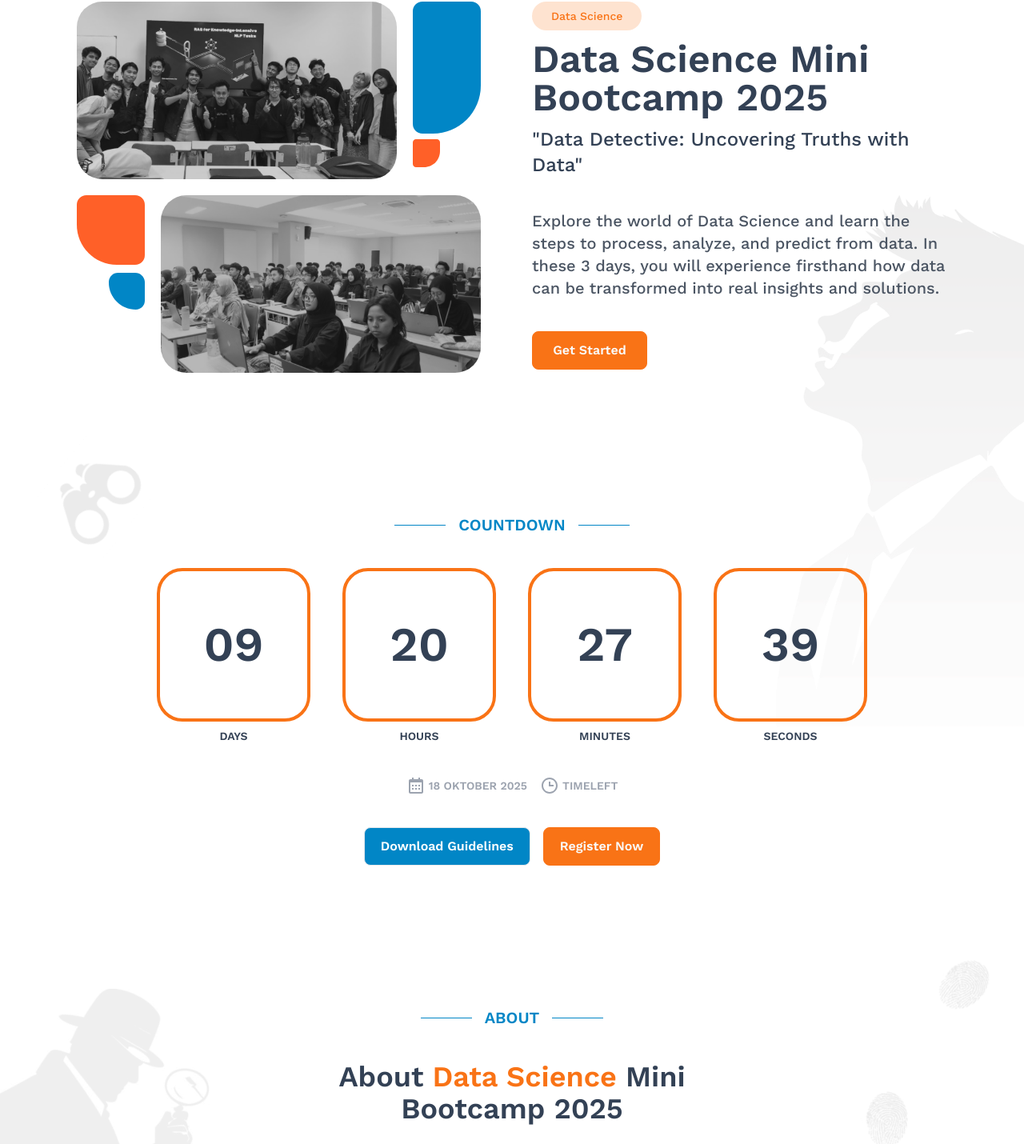
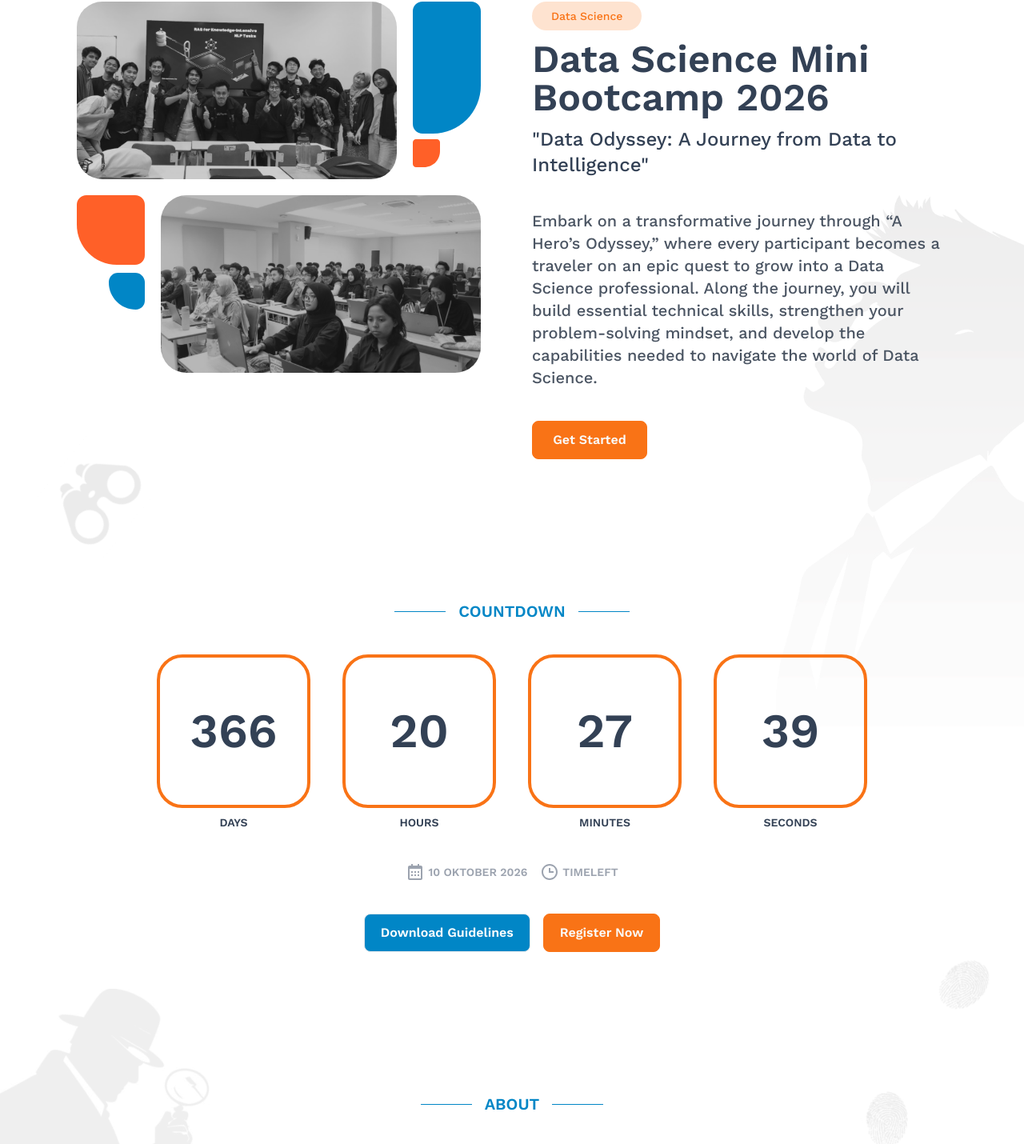
Before and after one commit to bccfilkom/web-dsmbc, a Next.js app: page / in a window 1280 px wide. Shown: the part 158-1588 px from the top of the page at 80% size. Built offline with nearby package versions, Linux system fonts and the light colour scheme.

Commit message:
fix: update metadata and content for Data Science Mini Bootcamp 2026

```diff
--- a/src/app/page.tsx
+++ b/src/app/page.tsx
@@ -51,10 +51,10 @@ export default function AboutPage() {
               <div className="flex flex-col gap-5 lg:gap-10">
                 <div className="flex flex-col gap-3">
                   <Label text="Data Science" className="bg-orange-500 bg-opacity-20 text-orange-500 text-xs lg:text-sm"/>
-                  <h1 className="font-semibold text-3xl lg:text-5xl text-slate-700">Data Science Mini Bootcamp 2025</h1>
-                  <h2 className="font-medium text-xl lg:text-2xl text-slate-700">&quot;Data Detective: Uncovering Truths with Data&quot;</h2>
+                  <h1 className="font-semibold text-3xl lg:text-5xl text-slate-700">Data Science Mini Bootcamp 2026</h1>
+                  <h2 className="font-medium text-xl lg:text-2xl text-slate-700">&quot;Data Odyssey: A Journey from Data to Intelligence&quot;</h2>
                 </div>
-                <p className="font-medium text-base lg:text-xl text-gray-600">Explore the world of Data Science and learn the steps to process, analyze, and predict from data. In these 3 days, you will experience firsthand how data can be transformed into real insights and solutions.</p>
+                <p className="font-medium text-base lg:text-xl text-gray-600">Embark on a transformative journey through “A Hero’s Odyssey,” where every participant becomes a traveler on an epic quest to grow into a Data Science professional. Along the journey, you will build essential technical skills, strengthen your problem-solving mindset, and develop the capabilities needed to navigate the world of Data Science.</p>
                 <Button variant="secondary" className="w-36 h-12" onClick={() => handleClickScroll("countdown")}>
                   Get Started
                 </Button>
@@ -69,13 +69,13 @@ export default function AboutPage() {
           </div>
           <div className="flex flex-col gap-6 lg:gap-10">
             <CountdownSection
-              closeRegistration={new Date("2025-10-18T00:00:00")}
+              closeRegistration={new Date("2026-10-10T00:00:00")}
               onComplete={() => {}}
             />
             <div className="flex gap-4 items-center justify-center text-gray-400 font-semibold text-sm">
               <div className="flex gap-1 items-center">
                 <BiCalendar size={24} />
-                <p>18 OKTOBER 2025</p>
+                <p>10 OKTOBER 2026</p>
               </div>
               <div className="flex gap-1 items-center">
                 <BiTime size={24}/>
@@ -100,10 +100,10 @@ export default function AboutPage() {
           </div>
           <div className="flex flex-col gap-5 justify-center">
             <h1 className="font-semibold text-2xl lg:text-4xl text-slate-700 text-center">
-              About <span className="text-orange-500">Data Science</span> Mini <br /> Bootcamp 2025
+              About <span className="text-orange-500">Data Science</span> Mini <br /> Bootcamp 2026
             </h1>
             <p className="font-medium text-base lg:text-xl text-gray-600 text-center mx-auto lg:mx-64">
-              <span className="font-bold">Data Science Mini Bootcamp 2025 &quot;Data Detective:</span> Uncovering Truths with Data&quot; is a 3-day intensive program that will give you insights into Data Science and allow you to practice it directly. In this mini bootcamp, you will learn how to use Python and Pandas to process, analyze, and visualize data. You will also learn how to predict data using various machine learning models.
+              <span className="font-bold">Explore the world of Data Science through &quot;Data Odyssey:</span> A Journey from Data to Intelligence,&quot; a project-based mini bootcamp organized by the Data Science Department of Basic Computing Community, Faculty of Computer Science. Over these 2 weeks, you will experience firsthand how data is processed, analyzed, and transformed into meaningful insights while developing practical skills in data analysis and machine learning through real-world projects.
             </p>
           </div>
         </div>
```
